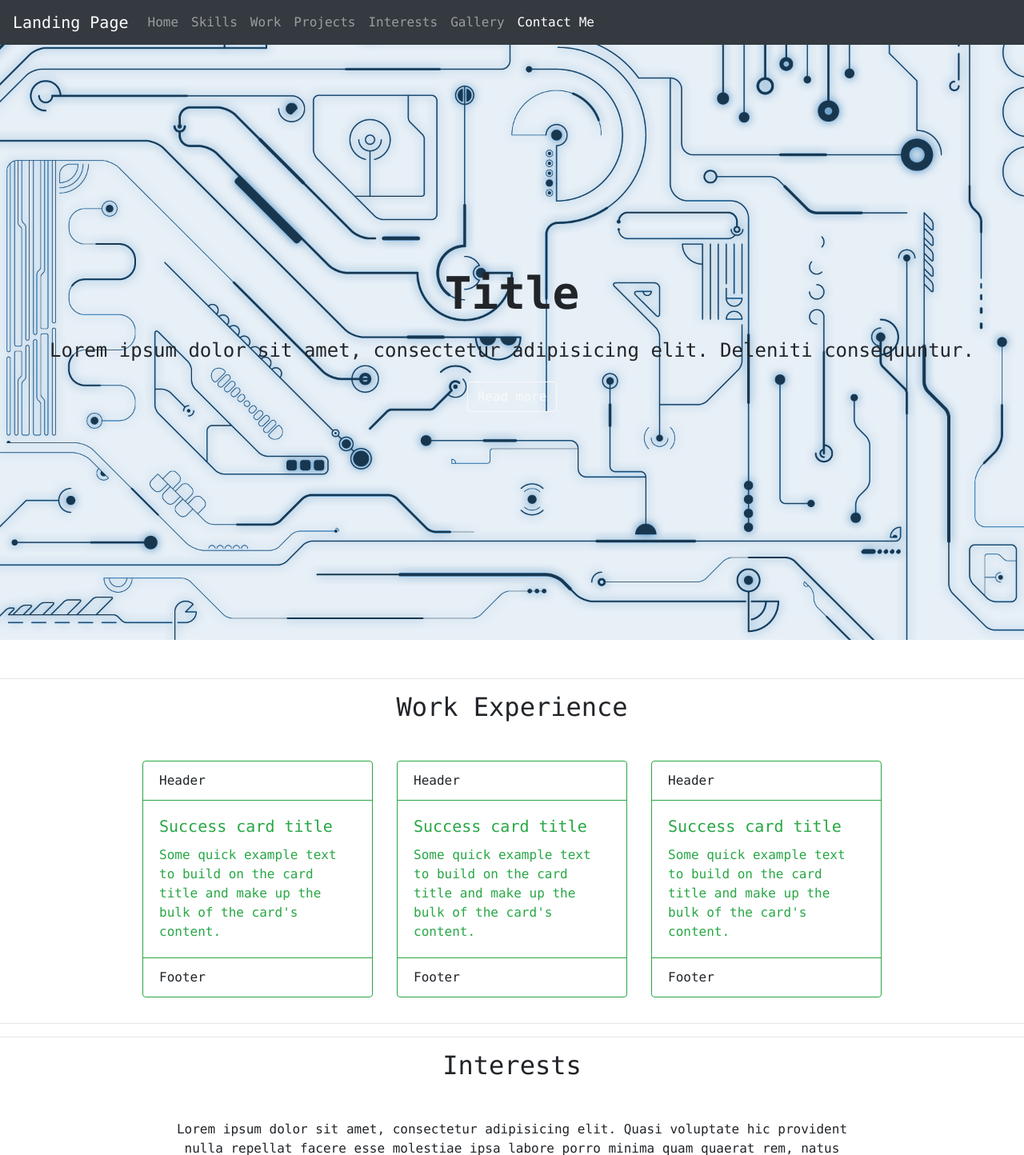
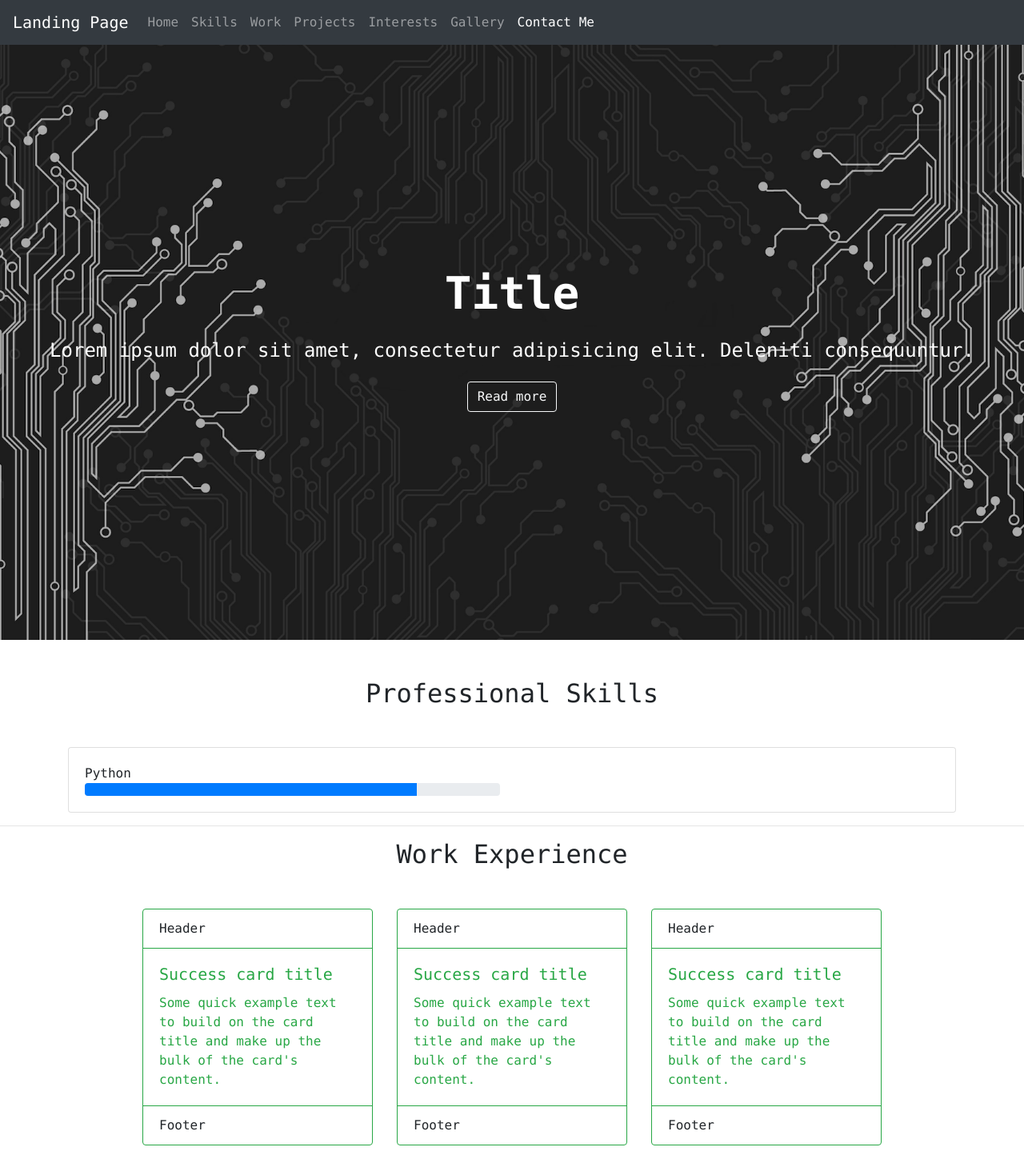
Before and after one commit to LimeFallacie/LimeFallacie.github.io, a PHP site: page / in a window 1280 px wide. Shown: the top 1444 px of the page at 80% size. Run offline with PHP 8.4, Linux system fonts and the light colour scheme.

Commit message:
added progress bar and new background

```diff
--- a/index.html
+++ b/index.html
@@ -47,9 +47,9 @@
 				<div class="container-fluid d-flex align-items-center justify-content-center h-100">
 					<div class="row d-flex justify-content-center text-center">
 						<div class="clo-md-10">
-							<h2 class="display-4 font-weight-bold text-black pt-5 mb-2">Title</h2>
+							<h2 class="display-4 font-weight-bold text-white pt-5 mb-2">Title</h2>
 
-							<h4 class="text-black my-4">Lorem ipsum dolor sit amet, consectetur adipisicing elit. Deleniti consequuntur.</h4>
+							<h4 class="text-white my-4">Lorem ipsum dolor sit amet, consectetur adipisicing elit. Deleniti consequuntur.</h4>
 
 							<button type="button" class="btn btn-outline-light">Read more</button>
 						</div>
@@ -60,7 +60,26 @@
 
 		<main class="mt-5">
                         <section id="skills">
+                                <div class="container">
+                                        <h2 class="mb-5 text-center">Professional Skills</h2>
+                                        <div class="card">
+                                                <div class="card-body">
+                                                        <div class="row">
+                                                                <div class="col-md-6">
+                                                                        <div class="progress-container progress-primary">
+                                                                                <span class="progress-badge">Python</span>
+                                                                                <div class="progress">
+                                                                                        <div class="progress-bar bg-primary" role="progressbar" style="width: 80%" aria-valuenow="80" aria-valuemin="0" aria-valuemax="100"></div>
+                                                                                </div>
+                                                                        </div>
+                                                                </div>
+                                                                <div class="col-md-6">
 
+                                                                </div>
+                                                        </div>
+                                                </div>
+                                        </div>
+                                </div>
                         </section>
                         <hr />
                         <section id="work">
--- a/stylee.css
+++ b/stylee.css
@@ -7,6 +7,6 @@ html * {
 }
 
 #intro {
-    background: url("/img/banner.png") no-repeat center center fixed;
+    background: url("/img/banner.jpg") no-repeat center center fixed;
     background-size: cover;
 }
```
Also changed, not shown: img/banner.jpg (added).
